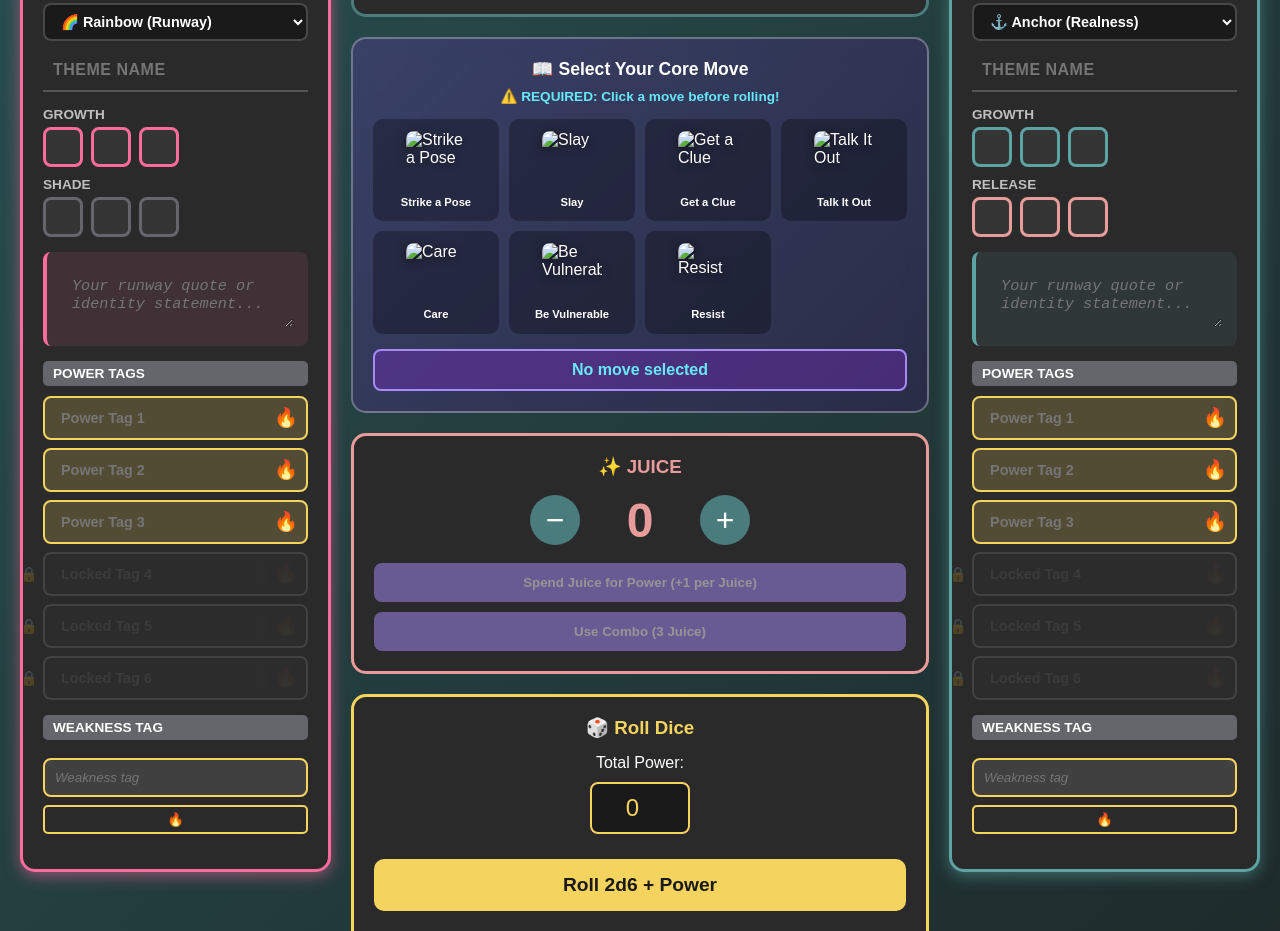
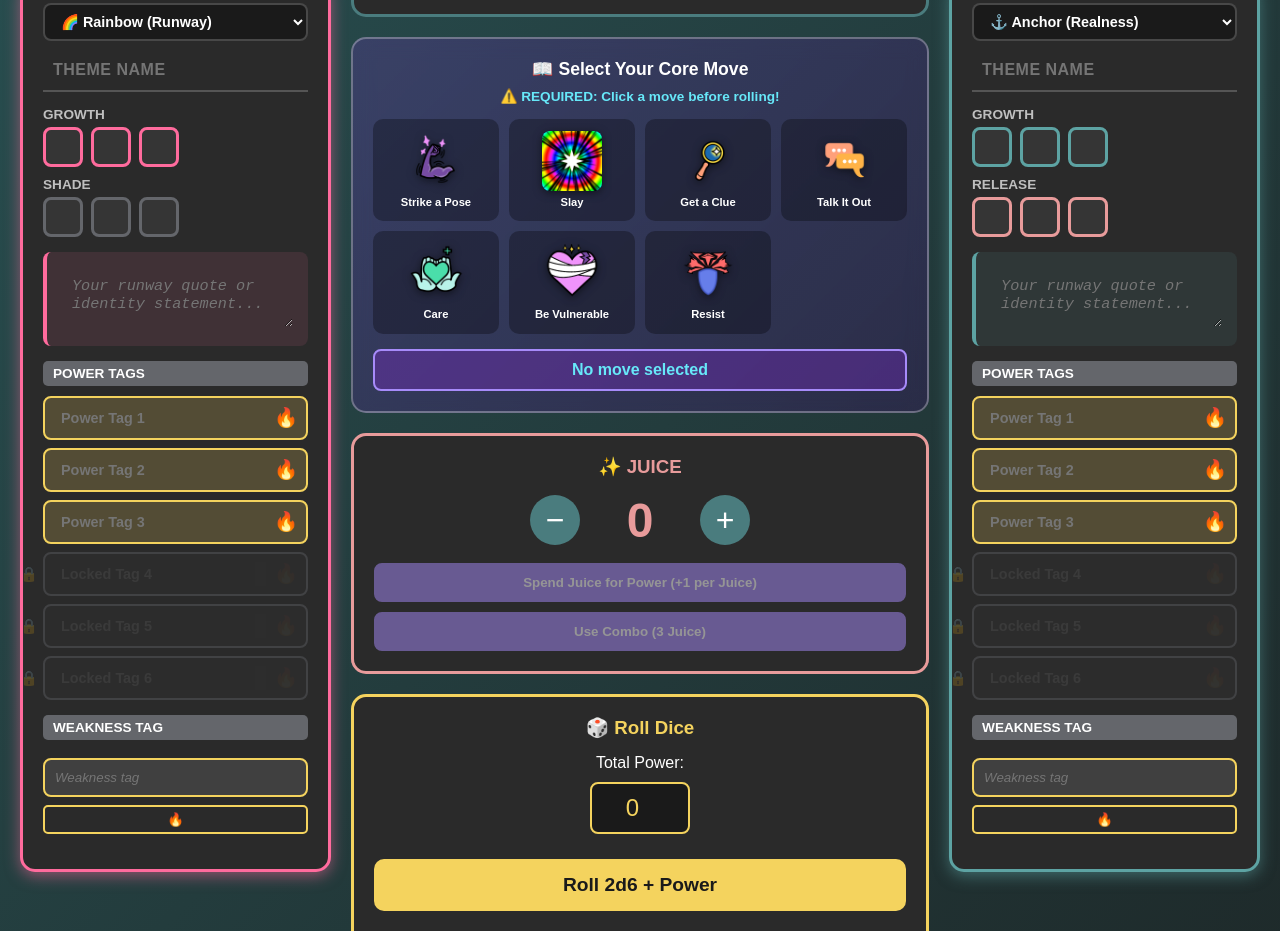
Before and after one commit to benwieler-commits/queerz-player-app, a plain HTML site: page index.html in a window 1280 px wide. Shown: the part 1116-2047 px from the top of the page. Drawn offline with Linux system fonts and the light colour scheme; no server answers.

Commit message:
Fix move icon paths after reorganization
Move images were moved to images/moves/ during cleanup but HTML
still referenced them in root directory. Updated all 7 move icon
image paths to point to images/moves/ folder.

This fixes broken move icon display in the player app.

```diff
--- a/index.html
+++ b/index.html
@@ -263,31 +263,31 @@
                 <p class="move-hint">⚠️ REQUIRED: Click a move before rolling!</p>
                 <div class="move-icons">
                     <div class="move-icon" data-move="strike-a-pose" title="Strike a Pose">
-                        <img src="move-strike-a-pose.png" alt="Strike a Pose" class="move-image">
+                        <img src="images/moves/move-strike-a-pose.png" alt="Strike a Pose" class="move-image">
                         <span>Strike a Pose</span>
                     </div>
                     <div class="move-icon" data-move="slay" title="Slay">
-                        <img src="move-slay.png" alt="Slay" class="move-image">
+                        <img src="images/moves/move-slay.png" alt="Slay" class="move-image">
                         <span>Slay</span>
                     </div>
                     <div class="move-icon" data-move="get-a-clue" title="Get a Clue">
-                        <img src="move-get-a-clue.png" alt="Get a Clue" class="move-image">
+                        <img src="images/moves/move-get-a-clue.png" alt="Get a Clue" class="move-image">
                         <span>Get a Clue</span>
                     </div>
                     <div class="move-icon" data-move="talk-it-out" title="Talk It Out">
-                        <img src="move-talk-it-out.png" alt="Talk It Out" class="move-image">
+                        <img src="images/moves/move-talk-it-out.png" alt="Talk It Out" class="move-image">
                         <span>Talk It Out</span>
                     </div>
                     <div class="move-icon" data-move="care" title="Care">
-                        <img src="move-care.png" alt="Care" class="move-image">
+                        <img src="images/moves/move-care.png" alt="Care" class="move-image">
                         <span>Care</span>
                     </div>
                     <div class="move-icon" data-move="be-vulnerable" title="Be Vulnerable">
-                        <img src="move-be-vulnerable.png" alt="Be Vulnerable" class="move-image">
+                        <img src="images/moves/move-be-vulnerable.png" alt="Be Vulnerable" class="move-image">
                         <span>Be Vulnerable</span>
                     </div>
                     <div class="move-icon" data-move="resist" title="Resist">
-                        <img src="move-resist.png" alt="Resist" class="move-image">
+                        <img src="images/moves/move-resist.png" alt="Resist" class="move-image">
                         <span>Resist</span>
                     </div>
                 </div>
```
